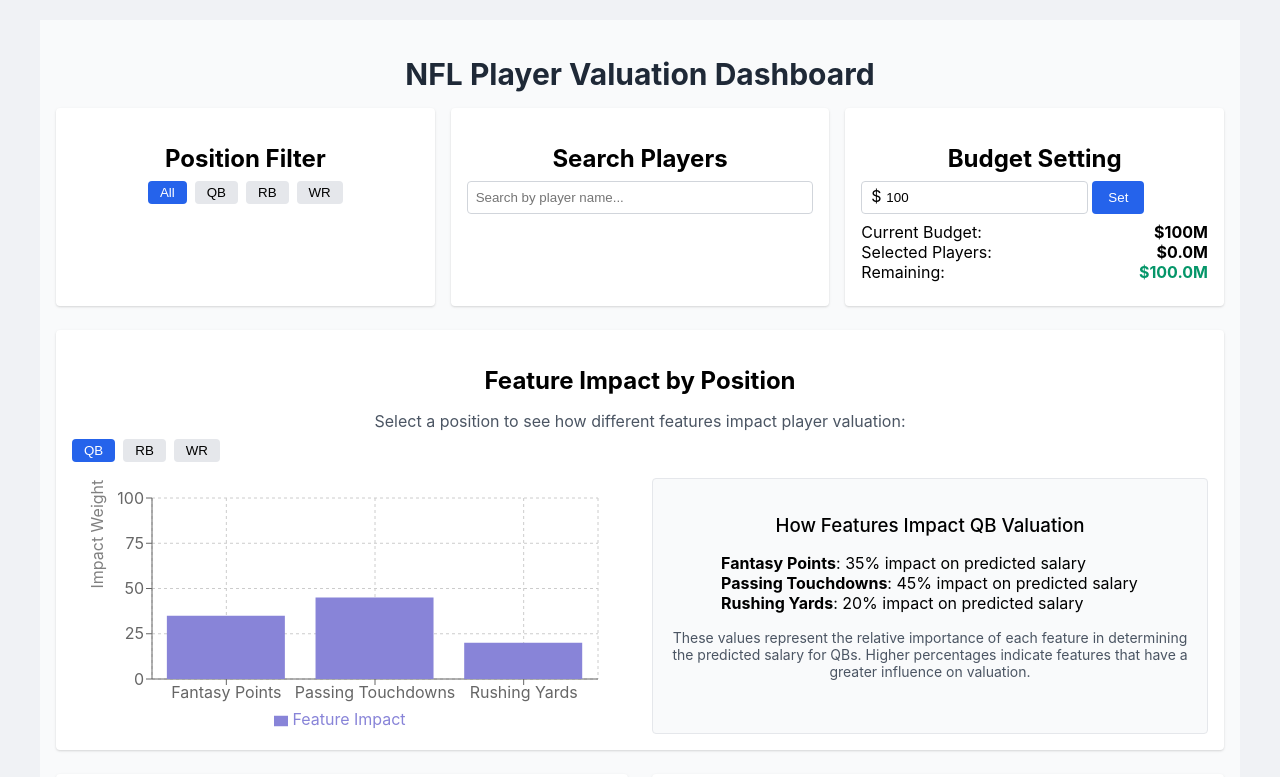
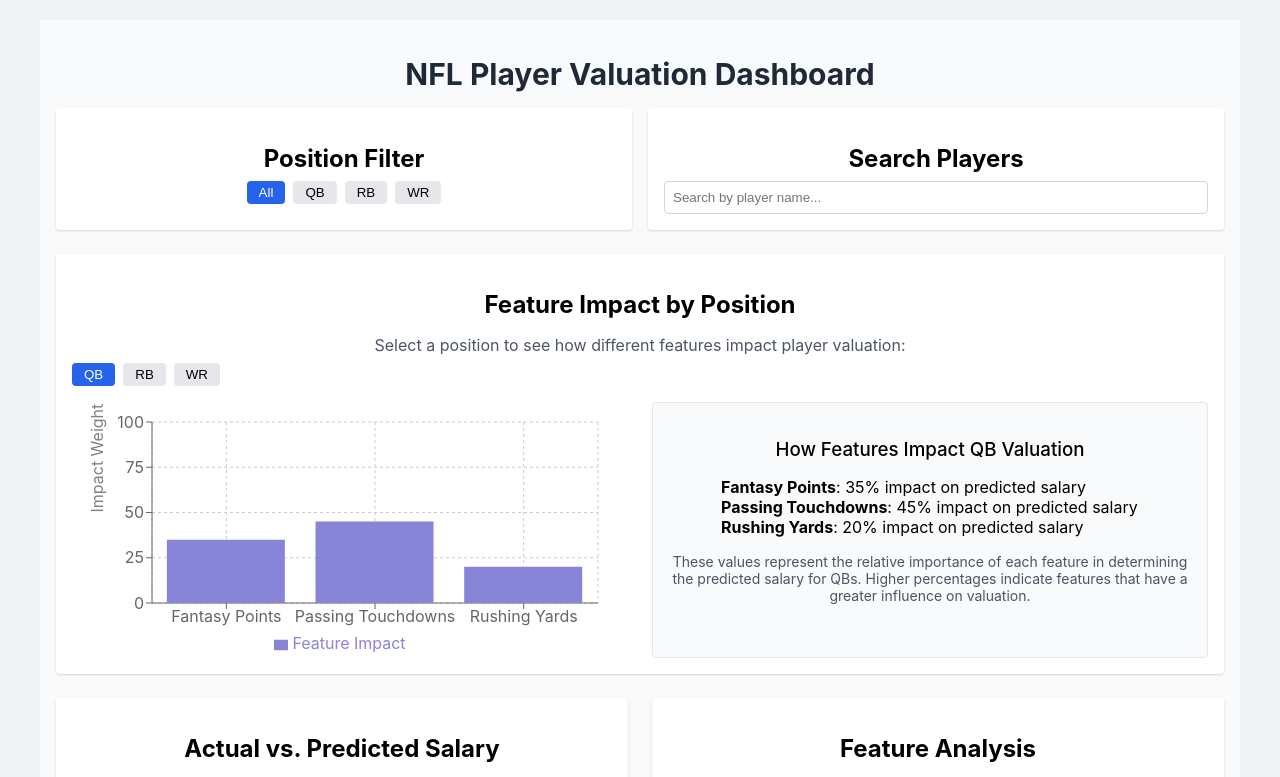
Before and after one commit to erickemde/CSE-6242-Team-165, a React (Create React App) app in the folder visualization/nfl-dashboard/: page / in a window 1280 px wide. Shown: the top 777 px of the page. Built offline with nearby package versions, Linux system fonts and the light colour scheme.

Commit message:
Removed budget functionality

```diff
--- a/visualization/nfl-dashboard/src/components/NFLPlayerValuationDashboard.jsx
+++ b/visualization/nfl-dashboard/src/components/NFLPlayerValuationDashboard.jsx
@@ -83,8 +83,6 @@
   const [searchQuery, setSearchQuery] = useState("");
   const [activePosition, setActivePosition] = useState("QB"); // For feature impact visualization
   const [processedPlayers, setProcessedPlayers] = useState([]);
-  const [budget, setBudget] = useState(100); // Default budget in millions
-  const [budgetInput, setBudgetInput] = useState("100");
 
   // Get unique positions
   const positions = [...new Set(processedPlayers.map(player => player.position))];
@@ -118,9 +116,6 @@
     return positionMatch && searchMatch;
   });
 
-  // Calculate total selected salary
-  const totalSelectedSalary = selectedPlayers.reduce((sum, player) => sum + player.actual_salary, 0);
-
   // Toggle player selection
   const togglePlayerSelection = player => {
     if (selectedPlayers.find(p => p.name === player.name)) {
@@ -130,26 +125,12 @@
     }
   };
 
-  // Update budget
-  const handleBudgetChange = (e) => {
-    setBudgetInput(e.target.value);
-  };
-
-  const handleBudgetSubmit = (e) => {
-    e.preventDefault();
-    const parsedBudget = parseFloat(budgetInput);
-    if (!isNaN(parsedBudget) && parsedBudget > 0) {
-      setBudget(parsedBudget);
-    }
-  };
-
-
   return (
     <div className="p-4 bg-gray-50">
       <h1 className="text-3xl font-bold mb-4 text-gray-800">NFL Player Valuation Dashboard</h1>
 
       {/* Control Panel */}
-      <div className="grid grid-cols-1 lg:grid-cols-3 gap-4 mb-6">
+      <div className="grid grid-cols-1 lg:grid-cols-2 gap-4 mb-6">
         {/* Position Filter */}
         <div className="bg-white p-4 rounded shadow">
           <h2 className="font-bold mb-2 text-center">Position Filter</h2>
@@ -187,54 +168,6 @@
               <svg xmlns="http://www.w3.org/2000/svg" className="h-5 w-5" fill="none" viewBox="0 0 24 24" stroke="currentColor">
                 <path strokeLinecap="round" strokeLinejoin="round" strokeWidth={2} d="M21 21l-6-6m2-5a7 7 0 11-14 0 7 7 0 0114 0z" />
               </svg>
-            </div>
-          </div>
-        </div>
-
-        {/* Budget Setting */}
-        <div className="bg-white p-4 rounded shadow">
-          <h2 className="font-bold mb-2">Budget Setting</h2>
-          <form onSubmit={handleBudgetSubmit} className="flex">
-            <div className="budget-input-container relative flex-grow">
-              <span className="dollar-sign">$</span>
-              <input
-                type="text"
-                className="w-full p-2 border rounded"
-                placeholder="Enter budget in millions"
-                value={budgetInput}
-                onChange={handleBudgetChange}
-              />
-            </div>
-            <button
-              type="submit"
-              className="px-4 py-2 bg-blue-600 text-white rounded ml-4"
-              style={{ marginLeft: '4px' }}
-            >
-              Set
-            </button>
-          </form>
-          <div className="mt-2">
-            <div className="flex justify-between">
-              <span>Current Budget:</span>
-              <span className="font-bold">${budget}M</span>
-            </div>
-            <div className="flex justify-between">
-              <span>Selected Players:</span>
-              <span className={totalSelectedSalary > budget ? "font-bold text-red-600" : "font-bold"}>
-                ${totalSelectedSalary.toFixed(1)}M
-              </span>
-            </div>
-            <div className="flex justify-between">
-              <span>Remaining:</span>
-              <span className={budget - totalSelectedSalary < 0 ? "font-bold text-red-600" : "font-bold text-green-600"}>
-                ${(budget - totalSelectedSalary).toFixed(1)}M
-              </span>
-            </div>
-            <div className="w-full bg-gray-200 rounded-full h-2.5 mt-2">
-              <div
-                className={`h-2.5 rounded-full ${totalSelectedSalary > budget ? "bg-red-600" : "bg-green-600"}`}
-                style={{ width: `${Math.min(100, (totalSelectedSalary / budget) * 100)}%` }}
-              ></div>
             </div>
           </div>
         </div>
@@ -497,18 +430,6 @@
           </div>
 
           <div className="mt-4 pt-4 border-t">
-            <div className="flex justify-between font-bold">
-              <span>Total Selected Salary:</span>
-              <span className={totalSelectedSalary > budget ? "text-red-600" : ""}>
-                ${totalSelectedSalary.toFixed(1)}M
-              </span>
-            </div>
-            <div className="flex justify-between font-bold mt-2">
-              <span>Remaining Budget:</span>
-              <span className={budget - totalSelectedSalary < 0 ? "text-red-600" : "text-green-600"}>
-                ${(budget - totalSelectedSalary).toFixed(1)}M
-              </span>
-            </div>
             <button
               className="mt-4 w-full py-2 bg-blue-600 text-white rounded hover:bg-blue-700"
             >
```
